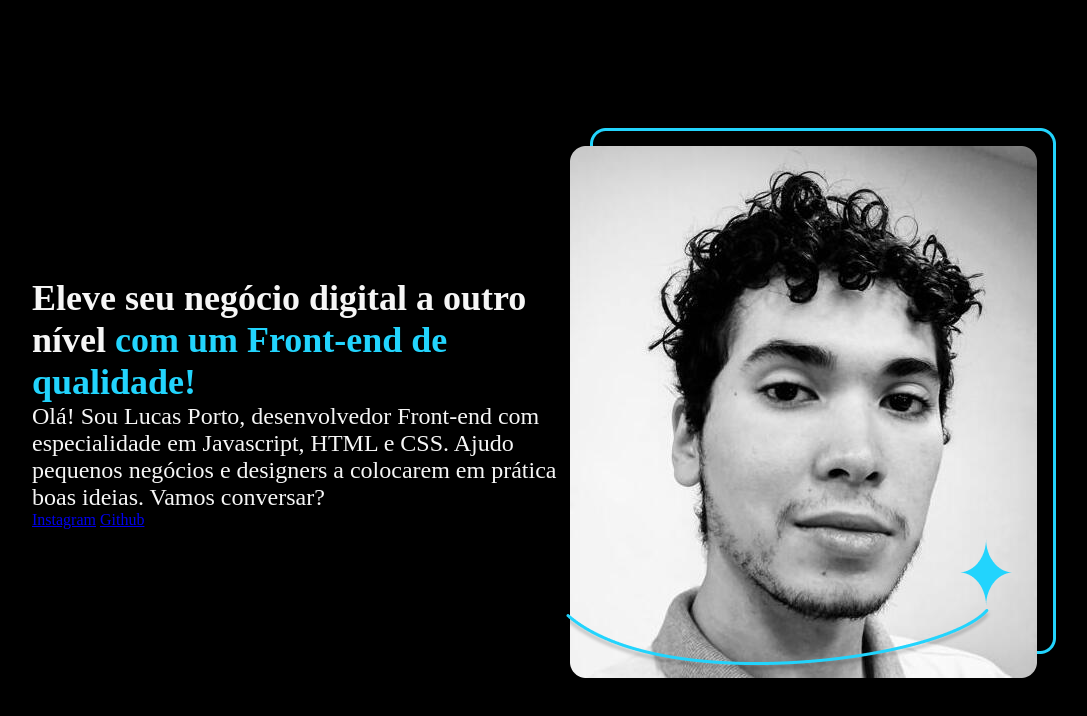
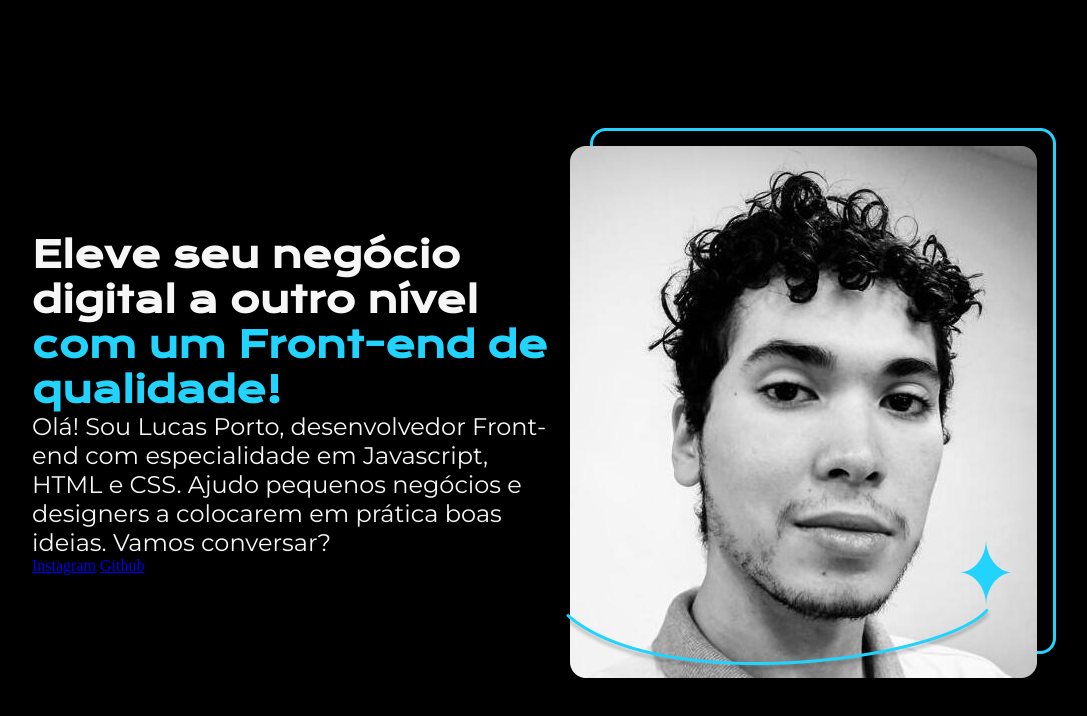
Before and after one commit to godhok/cursosalura, a plain HTML site: page Formacao em Front-end/Portfolio - Curso 2/index.html in a window 1280 px wide. Shown: the whole page, without its empty margins (96-1183 px from the left). Drawn offline with nearby package versions, Linux system fonts and the light colour scheme.

Commit message:
aprendendo a importar fonte

```diff
--- a/Formacao em Front-end/Portfolio - Curso 2/index.html
+++ b/Formacao em Front-end/Portfolio - Curso 2/index.html
@@ -27,7 +27,7 @@
         <a href="https://github.com/godhok">Github</a>
       </section>
       <img
-        src="/Portfolio - Curso 2/Assets/imagem.png"
+        src="/Formacao em Front-end/Portfolio - Curso 2/Assets/imagem.png"
         alt="Foto do Lucas Porto"
       />
     </main>
--- a/Formacao em Front-end/Portfolio - Curso 2/style.css
+++ b/Formacao em Front-end/Portfolio - Curso 2/style.css
@@ -1,3 +1,5 @@
+@import url('https://fonts.googleapis.com/css2?family=Krona+One&family=Montserrat&display=swap');
+
 body {
   height: 100vh;
   box-sizing: border-box;
@@ -22,8 +24,10 @@ body {
 
 .apresentacao__conteudo__titulo {
   font-size: 36px;
+  font-family: 'Krona One', sans-serif;
 }
 
 .apresentacao__conteudo__texto {
   font-size: 24px;
+  font-family: 'Montserrat', sans-serif;
 }
```
